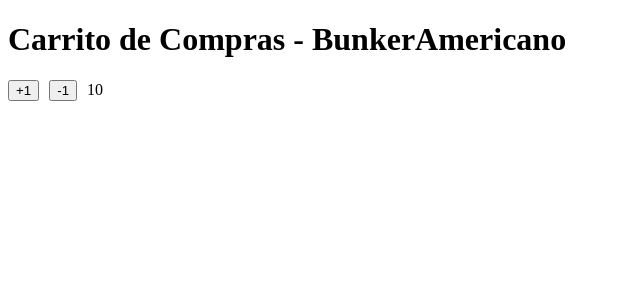
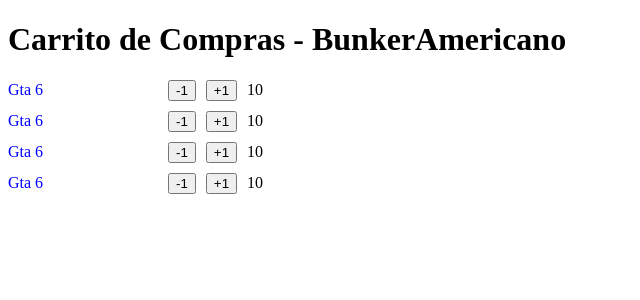
Before and after one commit to EdisonAndresPerez/Reforzamiento_React2026Typescript_EdisonPerez, a React (Vite) app in the folder 02-PrimerosPasosReact/PrimerosPasosReact/: page / in a window 1280 px wide. Shown: the top 300 px of the page, without its empty margins (0-640 px from the left). Built offline with nearby package versions, Linux system fonts and the light colour scheme.

Commit message:
style: estilos de color y otros valores para la informacion del producto y botones

```diff
--- a/02-PrimerosPasosReact/PrimerosPasosReact/src/PrimerComponente.jsx
+++ b/02-PrimerosPasosReact/PrimerosPasosReact/src/PrimerComponente.jsx
@@ -4,6 +4,9 @@ const PrimerComponente = () => {
   return (
     <>
       <h1>Carrito de Compras - BunkerAmericano</h1>
+      <ContadorProducto/>
+      <ContadorProducto/>
+      <ContadorProducto/>
       <ContadorProducto/>
 
 
--- a/02-PrimerosPasosReact/PrimerosPasosReact/src/carrito-de-compras/ContadorProducto.tsx
+++ b/02-PrimerosPasosReact/PrimerosPasosReact/src/carrito-de-compras/ContadorProducto.tsx
@@ -5,11 +5,16 @@ const ContadorProducto = () => {
         style={{
             display:'flex',
             alignItems: 'center',
-            gap: 10
+            gap: 10,
+            marginTop: 10
         }}
         >
+            <span style={{
+                width : 150,
+                color : 'blue',
+            }}>Gta 6 </span>
+            <button>-1</button>
             <button>+1</button>
-            <button>-1</button>
             <span>10</span>
         </section>
     );
```
